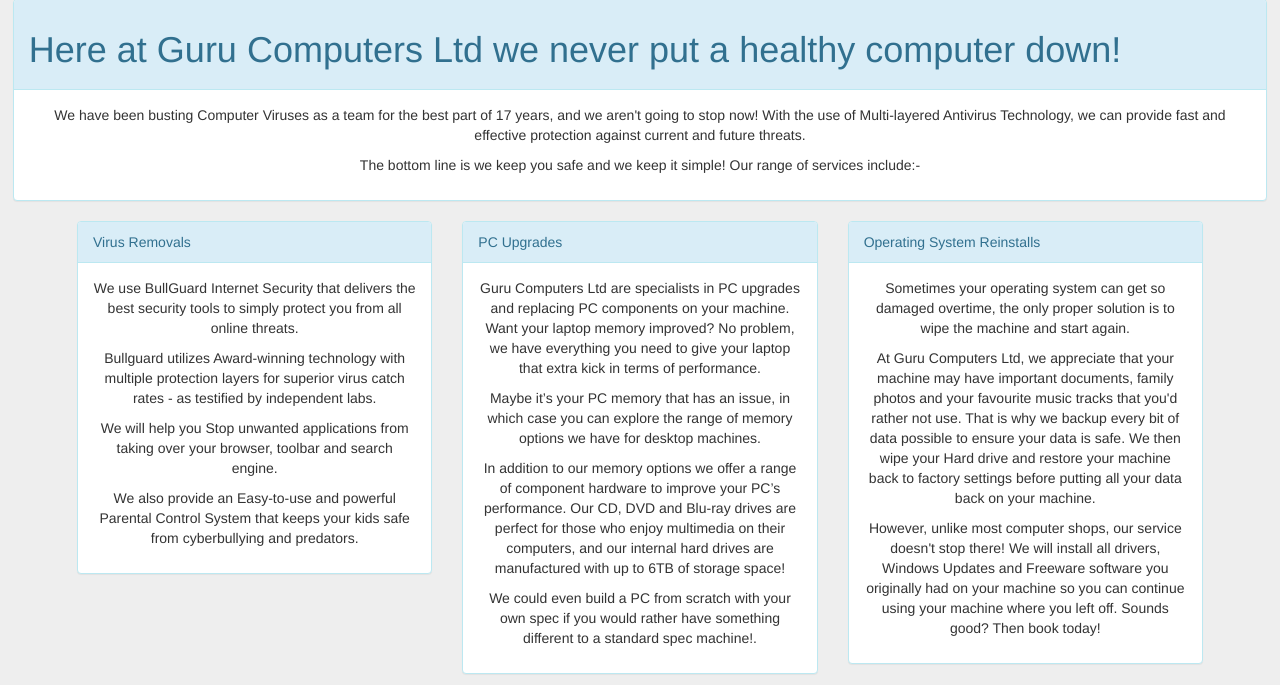
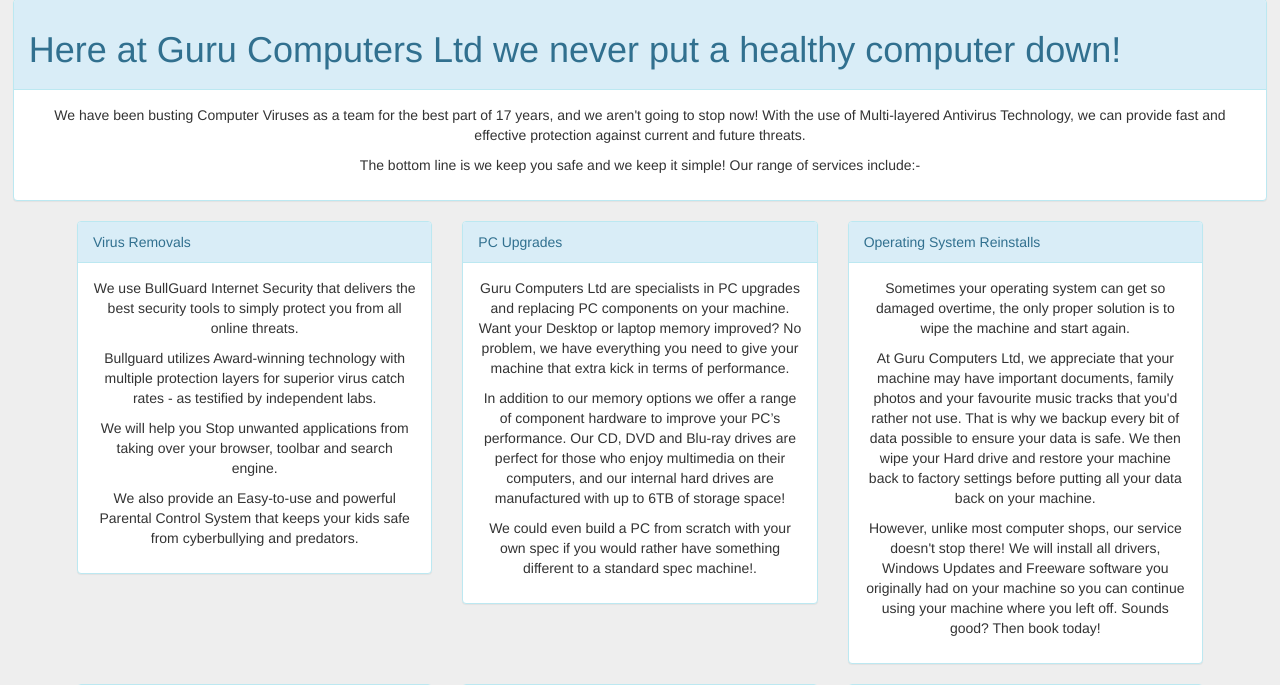
Before and after one commit to GuruComputers/Guru-2.0, a PHP site: page /comprepairs.php in a window 1280 px wide. Shown: the part 134-819 px from the top of the page. Run offline with PHP 8.4, Linux system fonts and the light colour scheme; some libraries are stand-ins or nearby versions.

Commit message:
Update Flyer 2

```diff
--- a/comprepairs.php
+++ b/comprepairs.php
@@ -49,8 +49,7 @@
                 <div class="panel panel-info">
                     <div class="panel-heading">PC Upgrades</div>
                     <div class="panel-body text-center">
-                        <p>Guru Computers Ltd are specialists in PC upgrades and replacing PC components on your machine. Want your laptop memory improved? No problem, we have everything you need to give your laptop that extra kick in terms of performance.</p>
-                        <p>Maybe it’s your PC memory that has an issue, in which case you can explore the range of memory options we have for desktop machines.</p>
+                        <p>Guru Computers Ltd are specialists in PC upgrades and replacing PC components on your machine. Want your Desktop or laptop memory improved? No problem, we have everything you need to give your machine that extra kick in terms of performance.</p>
                         <p>In addition to our memory options we offer a range of component hardware to improve your PC’s performance. Our CD, DVD and Blu-ray drives are perfect for those who enjoy multimedia on their computers, and our internal hard drives are manufactured with up to 6TB of storage space!</p>
                         <p>We could even build a PC from scratch with your own spec if you would rather have something different to a standard spec machine!.</p>
                     </div>
```
Also changed, not shown: img/flyers/2.png.
